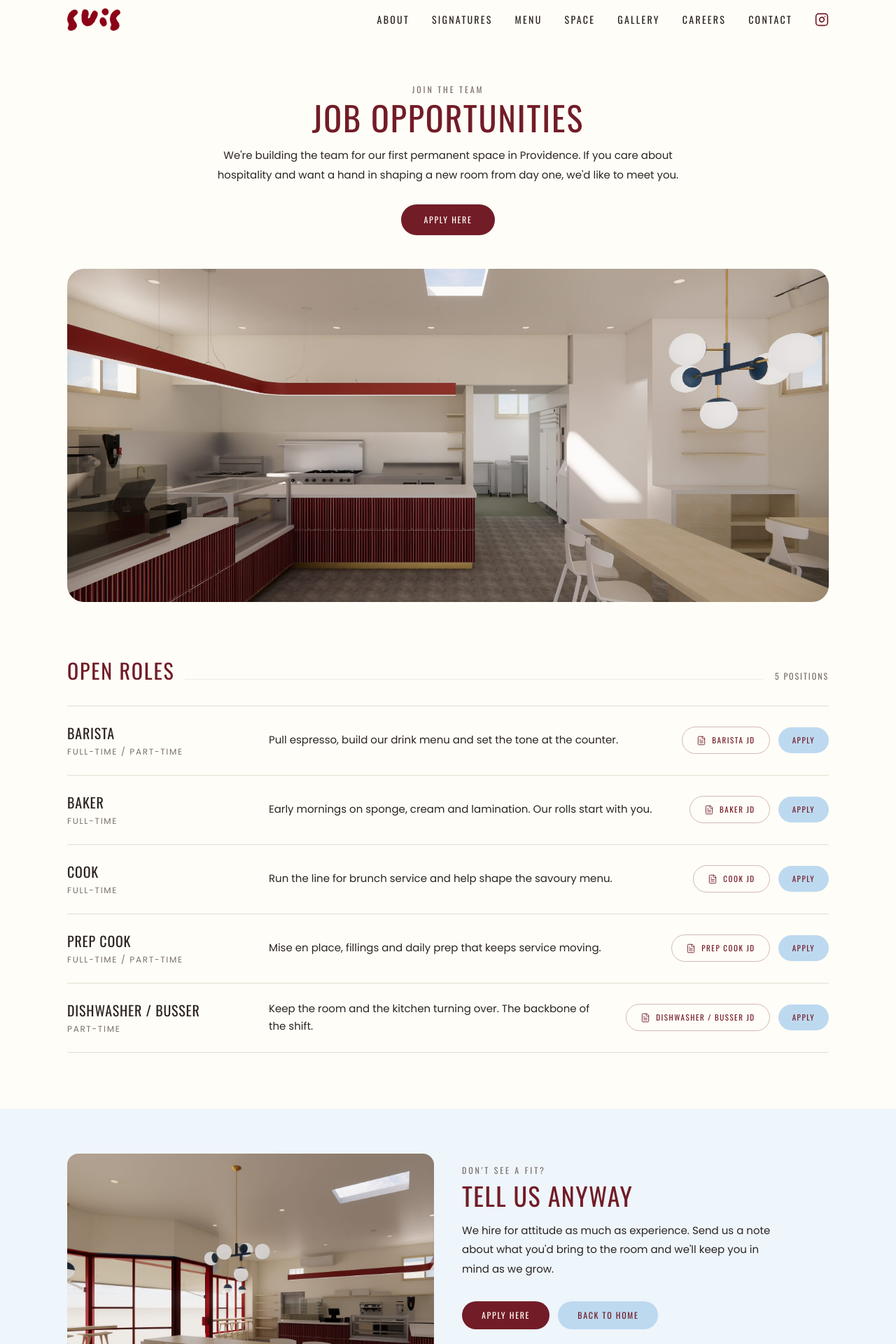
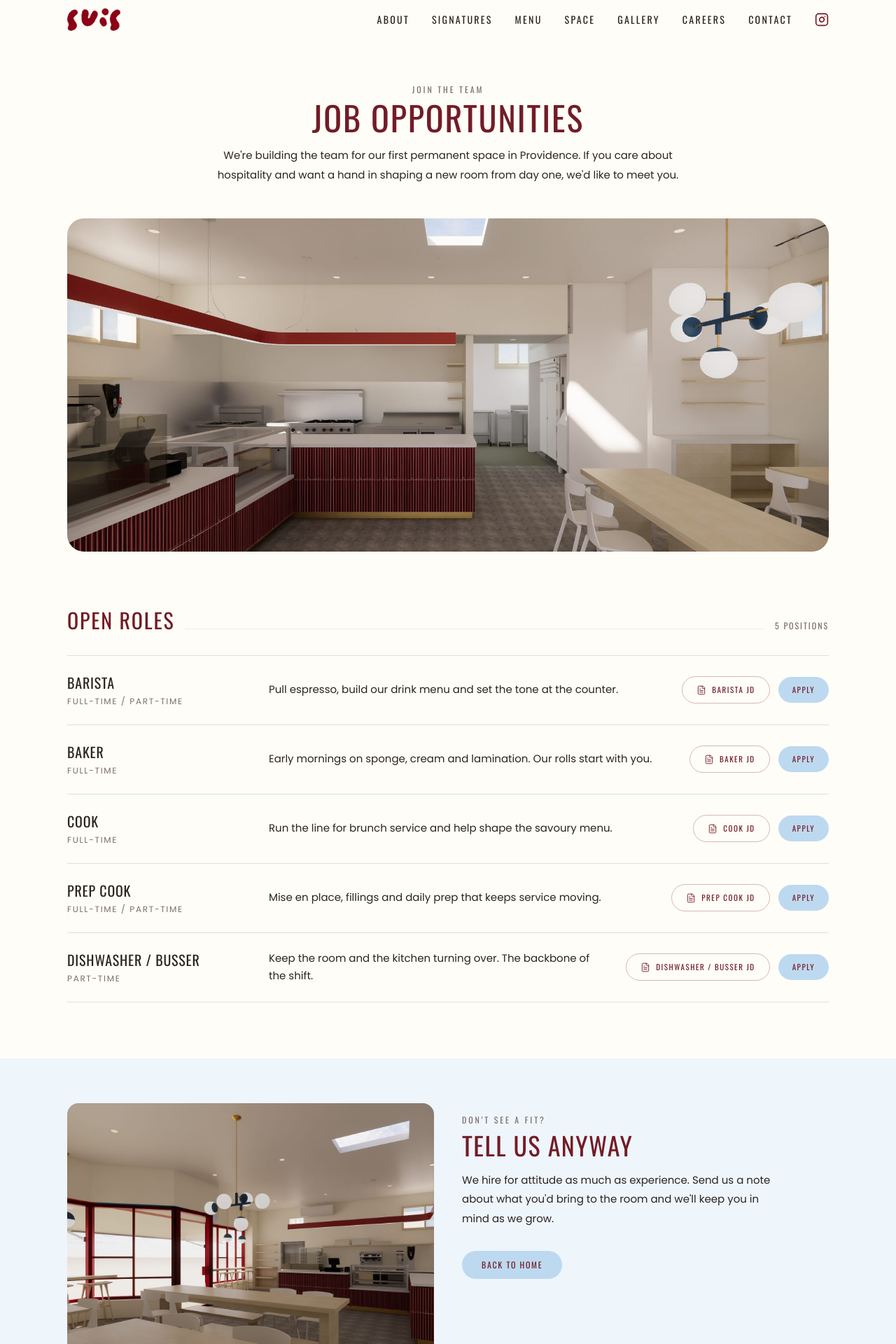
Before and after one commit to hungapp/zeste-pop-up, a Next.js app: page /careers in a window 1280 px wide. Shown: the top 1920 px of the page at 70% size. Built offline with nearby package versions, Linux system fonts and the light colour scheme.

Commit message:
Drop the duplicate Apply Here buttons on the careers page
Leaves the per-role Apply buttons as the single application path.

Co-Authored-By: Claude Opus 5 <noreply@anthropic.com>

```diff
--- a/app/careers/page.tsx
+++ b/app/careers/page.tsx
@@ -30,14 +30,6 @@ export default function CareersPage() {
               We&apos;re building the team for our first permanent space in Providence. If you care about hospitality
               and want a hand in shaping a new room from day one, we&apos;d like to meet you.
             </p>
-            <a
-              href={APPLY_URL}
-              target="_blank"
-              rel="noopener noreferrer"
-              className="mt-7 inline-block rounded-full bg-suis-red px-8 py-3.5 font-display text-xs uppercase tracking-[0.14em] text-suis-cream transition-opacity hover:opacity-90"
-            >
-              Apply Here
-            </a>
           </div>
 
           <div className="relative mt-12 aspect-[16/9] overflow-hidden rounded-3xl md:aspect-[16/7]">
@@ -123,14 +115,6 @@ export default function CareersPage() {
                 we&apos;ll keep you in mind as we grow.
               </p>
               <div className="mt-8 flex flex-col gap-3 sm:flex-row">
-                <a
-                  href={APPLY_URL}
-                  target="_blank"
-                  rel="noopener noreferrer"
-                  className="rounded-full bg-suis-red px-7 py-3 text-center font-display text-xs uppercase tracking-[0.14em] text-suis-cream transition-opacity hover:opacity-90"
-                >
-                  Apply Here
-                </a>
                 <Link
                   href="/"
                   className="rounded-full bg-suis-blue px-7 py-3 text-center font-display text-xs uppercase tracking-[0.14em] text-suis-red transition-opacity hover:opacity-90"
```
